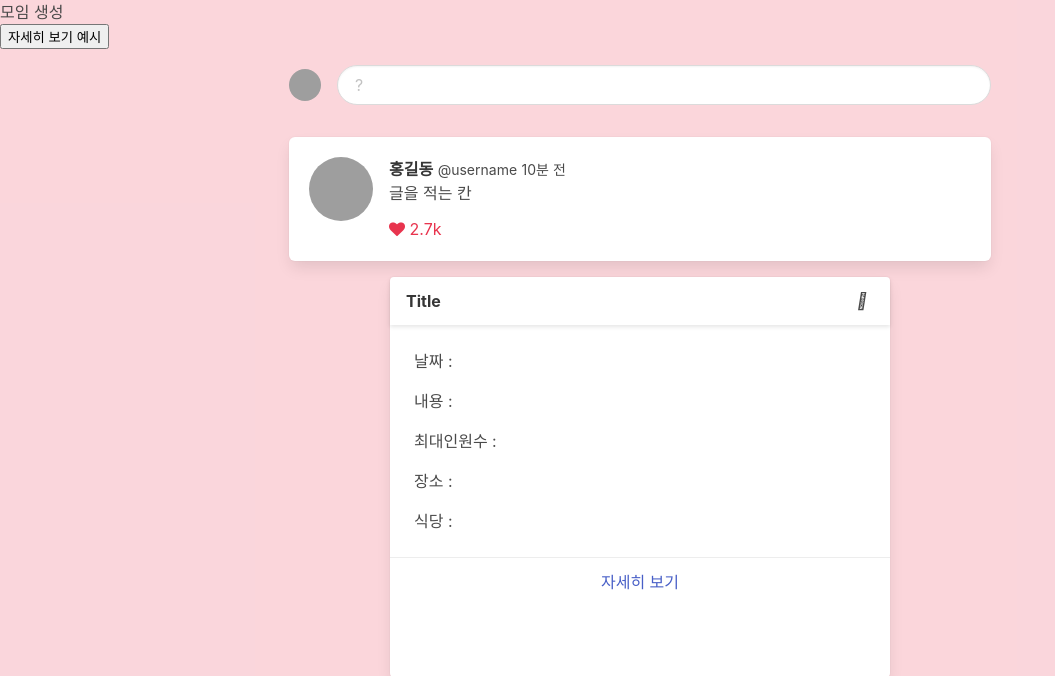
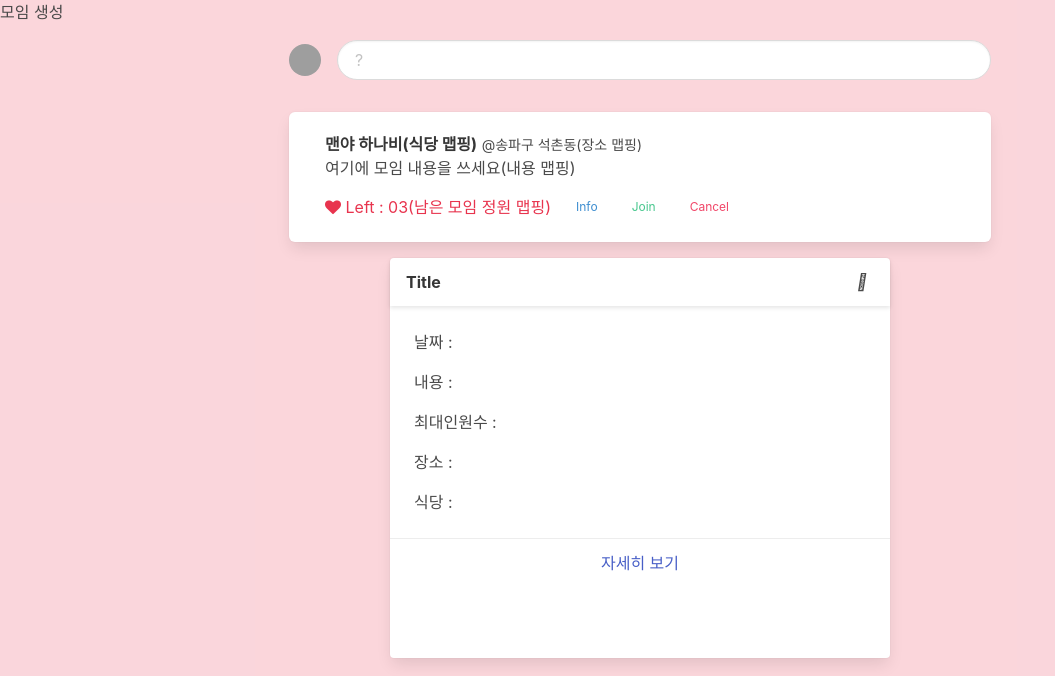
Before and after one commit to spedi123/week1_miniproject, a Flask app: template templates/index.html in a window 1280 px wide. Shown: the part 52-728 px from the top of the page, without its empty margins (0-1055 px from the left). Run offline with Flask 2, Linux system fonts and the light colour scheme; the template is opened without the code that fills it, so the values that code supplies are empty; some libraries are stand-ins or nearby versions; some web fonts are replaced; grey boxes are pictures that could not be loaded.

Commit message:
20210915_04

```diff
--- a/app.py
+++ b/app.py
@@ -9,7 +9,6 @@ from datetime import datetime, timedelta
 
 app = Flask(__name__)
 app.config["TEMPLATES_AUTO_RELOAD"] = True
-app.config['UPLOAD_FOLDER'] = "./static/profile_pics"
 
 SECRET_KEY = 'SPARTA'
 
@@ -68,6 +67,7 @@ def sign_up():
     doc = {
         "id": id_receive,
         "password": password_hash,
+        "attended": ''
     }
     db.users.insert_one(doc)
     return jsonify({'result': 'success'})
@@ -124,7 +124,7 @@ def gathering_join():
         for a in already_attended_time:
             if a == new_appointment_time:
                 #참석 불가, 리턴
-                return jsonify({"result": "failed", 'msg': '이미 해당 시간에 약속이 존재합니다.'})
+                return jsonify({"result": "success", 'msg': '이미 해당 시간에 약속이 존재합니다.'})
 
         # 이후 각 db에 저장 후
         temp_attended = user_info["attended"]
--- a/templates/index.html
+++ b/templates/index.html
@@ -30,7 +30,6 @@
     <script src="{{ url_for('static', filename='myjs.js') }}"></script>
 
 
-
     <style>
         .title {
             font-weight: 800;
@@ -51,9 +50,9 @@
 
     <style>
         .card {
-            width : 500px;
-            height : 400px;
-            margin : auto;
+            width: 500px;
+            height: 400px;
+            margin: auto;
         }
     </style>
     <script>
@@ -88,8 +87,8 @@
         }
 
         /* 9/15 오전 추가 내용_update_gathering */
-        function update_gethering(title,date,agenda,max_guests,location,restaurant) {
-            console.log(title,date,agenda,max_guests,location,restaurant)
+        function update_gethering(title, date, agenda, max_guests, location, restaurant) {
+            console.log(title, date, agenda, max_guests, location, restaurant)
             $.ajax({
                 type: "POST",
                 url: "/api/update",
@@ -139,46 +138,76 @@
                         let max_guests = gatherings[i]['max_guests']
                         let location = gatherings[i]['location']
                         let restaurant = gatherings[i]['restaurant']
+                        let temp_html = `<div id="post-box" class="container">
+                                            <div class="box">
+                                                <article class="media">
+                                                    <div class="media-left">
+                                                        <!--     음식점 이미지         -->
+                                                        </a>
+                                                    </div>
+                                                    <div class="media-content">
+                                                        <div class="content">
+                                                            <p>
+                                                                <strong>${restaurant}</strong> <small>@${location}</small>
+                                                                <br>
+                                                                ${agenda}
+                                                            </p>
+                                                        </div>
+                                                        <nav class="level is-mobile">
+                                                            <div class="level-left">
+                                                                <a class="level-item is-sparta" aria-label=""
+                                                                   onclick="toggle_like('', 'heart')">
+                                                                    <!--  이 부분변경해서 참석, 참석정원 버튼으로 쓸 예정    -->
+                                                                            <span class="icon is-small"><i class="fa fa-heart"
+                                                                                                           aria-hidden="true"></i></span>&nbsp;<span
+                                                                        class="left-num">Left : 03(남은 모임 정원 맵핑)</span>
+                                                                </a>
+                                                                <div class="buttons are-small is-rounded">
+                                                                <button class="button is-info is-inverted" onclick='$("#modal-gathering${i}").addClass("is-active")'>Info</button>
+                                                                <button class="button is-success is-inverted">Join</button>
+                                                                <button class="button is-danger is-inverted">Cancel</button>
+                                                                </div>
+                                                            </div>
 
-                        /*
-                        let temp_html = `<div class="card">
-                                            <img class="card-img-top"
-                                                 src=""
-                                                 alt="Card image cap">
-                                            <div class="card-body">
-                                                <a target="_blank" href="" class="card-title">${title}</a>
-                                                <p class="card-text">날짜 : ${date}</p>
-                                                <p class="card-text">${agenda}</p>
-                                                <p class="card-text">최대인원수 : ${max_guests}</p>
-                                                <p class="card-text">장소 : ${location}</p>
-                                                <p class="card-text">식당 : ${restaurant}</p>
+                                                        </nav>
                                                     </div>
+                                                </article>
+                                            </div>
+
+                                        </div>
+                                        <div class="modal" id="modal-gathering${i}">
+                                        <div class="modal-background" onclick='$("#modal-gathering${i}").removeClass("is-active")'></div>
+                                        <div class="modal-card">
+                                            <header class="modal-card-head">
+                                                <p class="modal-card-title">${title}</p>
+                                                <button class="delete" aria-label="close" onclick='$("#modal-gathering${i}").removeClass("is-active")'></button>
+                                            </header>
+                                            <section class="modal-card-body">
+                                                <div class="content">
+                                                    <p>날짜 : ${date}</p>
+                                                    <p>내용 : ${agenda}</p>
+                                                    <p>인원수 : 잔여 인원수 / ${max_guests}</p>
+                                                    <p>장소 : ${location}</p>
+                                                    <p>식당 : ${restaurant}</p>
+                                                </div>
+                                            </section>
+                                            <footer class="modal-card-foot">
+                                                <button class="button is-success">Revise</button>
+                                                <button class="button is-success">Delete</button>
+                                                <button class="button is-success">Join</button>
+                                                <button class="button" onclick='$("#modal-gathering${i}").removeClass("is-active")'>Cancel</button>
+                                            </footer>
+                                        </div>
+                                        <button class="modal-close is-large" aria-label="close"
+                                                onclick='$("#modal-gathering${i}").removeClass("is-active")'></button>
                                     </div>`
-                        $('#cards-box').append(temp_html)
-                        */
-
-                        /* temp_html 부분 test용 버튼 추가 및 아규먼트 추가한 내용_ 위 주석처리한 코드에서 수정*/
-                        let temp_html = `<div class="card">
-                                             <img class="card-img-top"
-                                                  src=""
-                                                  alt="Card image cap">
-                                             <div class="card-body">
-                                                 <a target="_blank" href="" class="card-title">${title}</a>
-                                                 <p class="card-text">날짜 : ${date}</p>
-                                                 <p class="card-text">${agenda}</p>
-                                                 <p class="card-text">최대인원수 : ${max_guests}</p>
-                                                 <p class="card-text">장소 : ${location}</p>
-                                                 <p class="card-text">식당 : ${restaurant}</p>
-                                                 <button onclick="update_gethering('${title}','${date}','${agenda}','${max_guests}','${location}','${restaurant}')">수정버튼</button>
-                                                 <button onclick="delete_gethering('${title}')">삭제버튼</button>
-                                              </div>
-                                          </div>`
-                         $('#cards-box').append(temp_html)
+                        $('#post_box2').append(temp_html)
 
                     }
                 }
             })
         }
+
         // 어떤 버튼(참가, 취소)으로 참가했냐에 따라서 인자를 따로 전달
         // ex : 참석 버튼 -> gathering_join(false)
         function gathering_join(bool_by_button) {
@@ -206,26 +235,8 @@
 <h1>모임 생성</h1>
 
 
-<button id="test_button" onclick='$("#modal-gathering").addClass("is-active")'>자세히 보기 예시</button>
-<div class="modal" id="modal-gathering">
 
-    <div class="modal-background" onclick='$("#modal-gathering").removeClass("is-active")'></div>
-    <div class="modal-card">
-        <header class="modal-card-head">
-            <p class="modal-card-title">생성된 모임 정보</p>
-            <button class="delete" aria-label="close" onclick='$("#modal-gathering").removeClass("is-active")'></button>
-        </header>
-        <section class="modal-card-body">
-            <!-- Content ... -->
-        </section>
-        <footer class="modal-card-foot">
-            <button class="button is-success">Save changes</button>
-            <button class="button" onclick='$("#modal-gathering").removeClass("is-active")'>Cancel</button>
-        </footer>
-    </div>
-    <button class="modal-close is-large" aria-label="close"
-            onclick='$("#modal-gathering").removeClass("is-active")'></button>
-</div>
+
 
 
 <nav class="navbar is-fixed-top is-white" role="navigation" aria-label="main navigation">
@@ -264,13 +275,14 @@
                         <div class="field">
 
                             <div id="gathering_create_box">
-                                    <div>제목<input class="input is-small" type="text" id="title" placeholder="모임 제목을 설정해주세요"></div>
+                                <div>제목<input class="input is-small" type="text" id="title" placeholder="모임 제목을 설정해주세요">
+                                </div>
                                 <div>일자 <input class="input is-small" type="date" id="date"></div>
-                                    <div>내용 <textarea class="textarea" placeholder="모임 참석 내용" rows="10" id="agenda"></textarea></div>
+                                <div>내용 <textarea class="textarea" placeholder="모임 참석 내용" rows="10"
+                                                  id="agenda"></textarea></div>
                                 <div>최대인원 <input class="input is-small" type="number" id="max-guest"></div>
                                 <div>위치 <input class="input is-small" type="text" id="location"></div>
                                 <div>맛집정보 <input class="input is-small" type="text" id="restaurant"></div>
-
 
 
                             </div>
@@ -298,34 +310,37 @@
     </div>
 
 
-
 </section>
-<section class="section" id = "post_box2" >
+<section class="section" id="post_box2">
     <div id="post-box" class="container">
         <div class="box">
             <article class="media">
                 <div class="media-left">
-                    <a class="image is-64x64" href="#">
-                        <img class="is-rounded"
-                             src={{ url_for("static", filename="profile_pics/profile_placeholder.png") }} alt="Image">
+                    <!--     음식점 이미지         -->
                     </a>
                 </div>
                 <div class="media-content">
                     <div class="content">
                         <p>
-                            <strong>홍길동</strong> <small>@username</small> <small>10분 전</small>
+                            <strong>맨야 하나비(식당 맵핑)</strong> <small>@송파구 석촌동(장소 맵핑)</small>
                             <br>
-                            글을 적는 칸
+                            여기에 모임 내용을 쓰세요(내용 맵핑)
                         </p>
                     </div>
                     <nav class="level is-mobile">
                         <div class="level-left">
-                            <a class="level-item is-sparta" aria-label="heart"
+                            <a class="level-item is-sparta" aria-label=""
                                onclick="toggle_like('', 'heart')">
+                                <!--  이 부분변경해서 참석, 참석정원 버튼으로 쓸 예정    -->
                                         <span class="icon is-small"><i class="fa fa-heart"
                                                                        aria-hidden="true"></i></span>&nbsp;<span
-                                    class="like-num">2.7k</span>
+                                    class="left-num">Left : 03(남은 모임 정원 맵핑)</span>
                             </a>
+                            <div class="buttons are-small is-rounded">
+                            <button class="button is-info is-inverted" onclick='$("#modal-gathering").addClass("is-active")'>Info</button>
+                            <button class="button is-success is-inverted">Join</button>
+                            <button class="button is-danger is-inverted">Cancel</button>
+                            </div>
                         </div>
 
                     </nav>
@@ -333,6 +348,32 @@
             </article>
         </div>
 
+    </div>
+    <div class="modal" id="modal-gathering">
+    <div class="modal-background" onclick='$("#modal-gathering").removeClass("is-active")'></div>
+    <div class="modal-card">
+        <header class="modal-card-head">
+            <p class="modal-card-title">모임 타이틀(타이틀 맵핑)</p>
+            <button class="delete" aria-label="close" onclick='$("#modal-gathering").removeClass("is-active")'></button>
+        </header>
+        <section class="modal-card-body">
+            <div class="content">
+                <p>날짜 : (날짜 맵핑)</p>
+                <p>내용 : (내용 맵핑) 이미지 넣거나 카드 꾸미거나 단락 예쁘게 바꾸는건 나중에 합시다</p>
+                <p>인원수 : (최대 인원수 맵핑/잔여 인원)</p>
+                <p>장소 : (장소 맵핑)</p>
+                <p>식당 : (식당 이름 맵핑)</p>
+            </div>
+        </section>
+        <footer class="modal-card-foot">
+            <button class="button is-success">Revise</button>
+            <button class="button is-success">Delete</button>
+            <button class="button is-success">Join</button>
+            <button class="button" onclick='$("#modal-gathering").removeClass("is-active")'>Cancel</button>
+        </footer>
+    </div>
+    <button class="modal-close is-large" aria-label="close"
+            onclick='$("#modal-gathering").removeClass("is-active")'></button>
 </div>
 </section>
 <div class="card">
```
Lines whose indentation alone changed are shown as unchanged.
